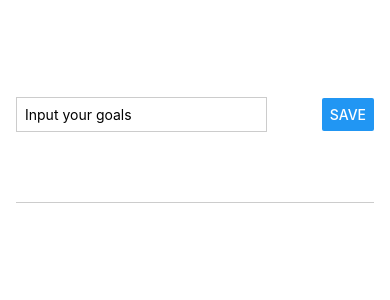
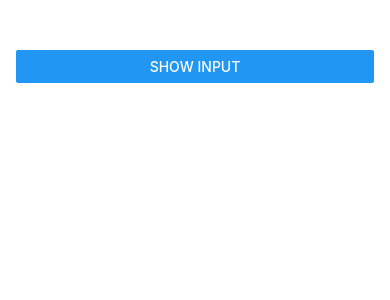
Before and after one commit to Rfun-dev/learn-react-native, a React Native app: screen / in a window 390 px wide. Shown: the top 300 px of the page. Built offline with nearby package versions, Linux system fonts and the light colour scheme.

Commit message:
add modal handler

```diff
--- a/App.js
+++ b/App.js
@@ -13,6 +13,7 @@ import GoalItem from "./component/GoalItem";
 
 export default function App() {
   const [listGoals, setListGoals] = useState([]);
+  const [visible,setVisible] = useState(false);
 
   const addGoalHandler = (textValue) => {
     setListGoals((prev) => [
@@ -28,9 +29,19 @@ export default function App() {
     setListGoals((prev) => prev.filter((item) => item.key != id ));
   };
 
+  const onVisibleHandler = () => {
+    setVisible(true);
+  }
+
+  const onCancelHandler = (value) => {
+    setVisible(value)
+    console.log(value);
+  }
+
   return (
     <View style={styles.container}>
-      <Goalinput onAddGoal={addGoalHandler} />
+      <Button onPress={onVisibleHandler} title="Show Input"/>
+      <Goalinput onAddGoal={addGoalHandler} isVisible={visible} onCancel={onCancelHandler}/>
       <View style={styles.containerGoals}>
         <FlatList
           data={listGoals}
--- a/component/GoalInput.js
+++ b/component/GoalInput.js
@@ -1,4 +1,4 @@
-import { StyleSheet, View, TextInput, Button } from "react-native";
+import { StyleSheet, View, TextInput, Button, Modal } from "react-native";
 import { useState } from "react";
 
 const GoalInput = (props) => {
@@ -13,7 +13,12 @@ const GoalInput = (props) => {
     setEnteredGoalText("");
   };
 
+  const onCancelHandler = () => {
+    props.onCancel(false)
+  }
+
   return (
+    <Modal visible={props.isVisible} animationType="slide">
       <View style={styles.containerInput}>
         <TextInput
           style={styles.textInput}
@@ -21,16 +26,23 @@ const GoalInput = (props) => {
           onChangeText={goalInputHandler}
           value={enteredGoalText}
         />
-      <Button title="Save" onPress={addGoalHandler}></Button>
+        <View style={styles.actionContainer}>
+          <View style={styles.button}>
+            <Button title="Add Modal" onPress={addGoalHandler}/>
           </View>
+          <View style={styles.button}>
+            <Button title="Cancel" onPress={onCancelHandler}/>
+          </View>
+        </View>
+      </View>
+    </Modal>
   );
 };
 
 const styles = StyleSheet.create({
   containerInput: {
     flex: 1,
-    flexDirection: "row",
-    justifyContent: "space-between",
+    justifyContent : "center",
     alignItems: "center",
     paddingBottom: 24,
     borderBottomWidth: 1,
@@ -44,6 +56,16 @@ const styles = StyleSheet.create({
     padding: 8,
     borderColor: "#cccccc",
   },
+
+  actionContainer : {
+    flexDirection : "row",
+    marginTop : 16,
+  },
+
+  button : {
+    marginHorizontal : 8,
+  }
+
 });
 
 export default GoalInput;
```
Lines whose indentation alone changed are shown as unchanged.
